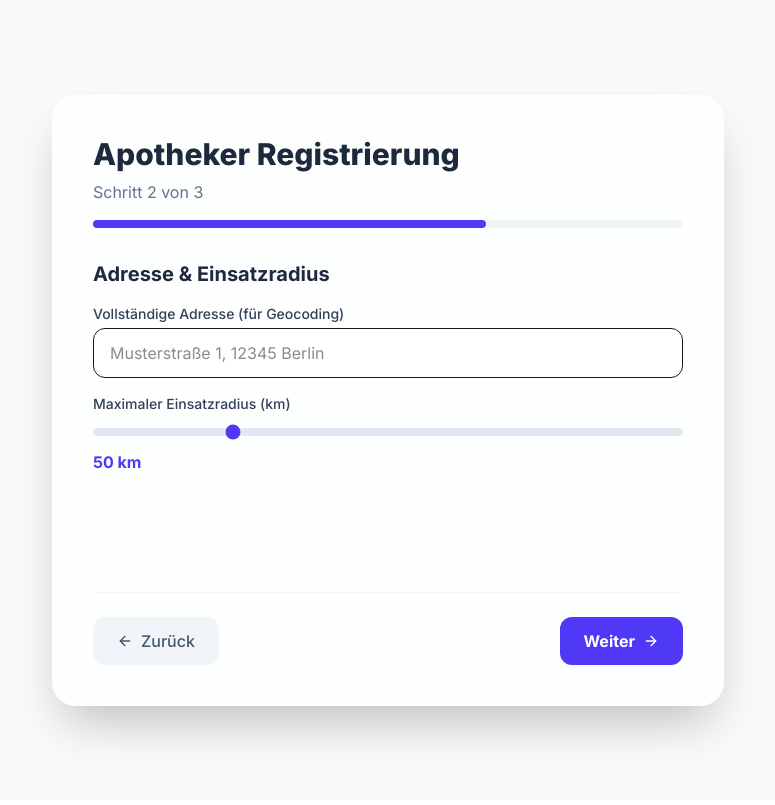
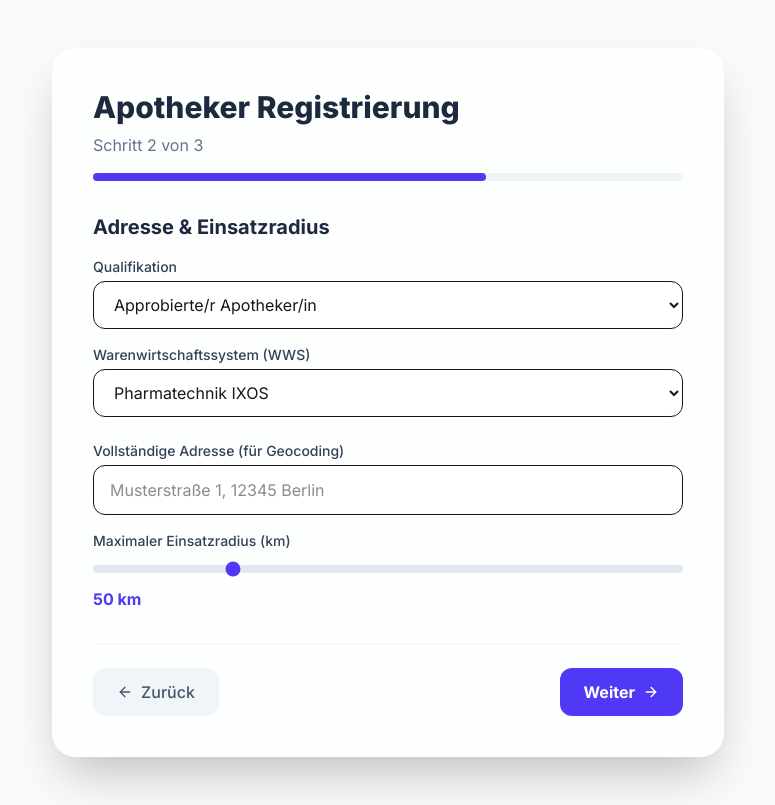
Before and after one commit to ezzy2024/serviceapotheke-web, a Next.js app: page /register/pharmacist in a window 1280 px wide. Both pictures are taken after a click on the button "Weiter". Shown: the whole page, without its empty margins (252-1027 px from the left). Built offline with nearby package versions, Linux system fonts and the light colour scheme; no server answers.

Commit message:
feat: implement roles and wws selection in pharmacist registration and job creation ; fix: resolve multipart boundary bug in file upload

```diff
--- a/src/app/(app)/dashboard/pharmacy/jobs/create/page.tsx
+++ b/src/app/(app)/dashboard/pharmacy/jobs/create/page.tsx
@@ -16,9 +16,14 @@ export default function CreateJobPost() {
   const [endDate, setEndDate] = useState('');
   const [salary, setSalary] = useState<number>(45); // Default to minimum
   const [requiredSoftware, setRequiredSoftware] = useState('Pharmatechnik IXOS');
+  const [customSoftware, setCustomSoftware] = useState('');
 
   // Travel Expenses
   const [travelExpenseCap, setTravelExpenseCap] = useState<number | ''>('');
+
+  // Qualification & Reason
+  const [requiredQualification, setRequiredQualification] = useState('Approbation');
+  const [reasonForVacancy, setReasonForVacancy] = useState('Urlaub');
 
   // Accommodation
   const [accommodationType, setAccommodationType] = useState('');
@@ -69,7 +74,9 @@ export default function CreateJobPost() {
         startDate: new Date(startDate).toISOString(),
         endDate: new Date(endDate).toISOString(),
         salary,
-        requiredSoftware,
+        requiredQualifications: requiredQualification,
+        requiredWws: requiredSoftware === 'Andere' ? customSoftware : requiredSoftware,
+        reasonForVacancy: reasonForVacancy,
         isUrgent: false,
 
         // Serialize additional metadata into the notes/description field or dedicated columns if they exist
@@ -146,19 +153,63 @@ export default function CreateJobPost() {
               </div>
             </div>
 
+            <div className="grid grid-cols-1 md:grid-cols-2 gap-5">
+              <div>
+                <label className="block text-sm font-medium text-slate-700 mb-1">Benötigte Qualifikation</label>
+                <select
+                  value={requiredQualification}
+                  onChange={e => setRequiredQualification(e.target.value)}
+                  className="w-full px-4 py-3 rounded-xl border bg-slate-50 focus:bg-white focus:ring-2 focus:ring-indigo-500 outline-none transition-colors"
+                >
+                  <option value="Approbation">Approbierte/r Apotheker/in</option>
+                  <option value="PTA">PTA</option>
+                  <option value="PKA">PKA</option>
+                </select>
+              </div>
+
+              <div>
+                <label className="block text-sm font-medium text-slate-700 mb-1">Vertretungsgrund</label>
+                <select
+                  value={reasonForVacancy}
+                  onChange={e => setReasonForVacancy(e.target.value)}
+                  className="w-full px-4 py-3 rounded-xl border bg-slate-50 focus:bg-white focus:ring-2 focus:ring-indigo-500 outline-none transition-colors"
+                >
+                  <option value="Urlaub">Urlaubsvertretung</option>
+                  <option value="Krankheit">Krankheitsausfall</option>
+                  <option value="Engpass">Personalengpass</option>
+                  <option value="Notdienst">Notdienst</option>
+                </select>
+              </div>
+            </div>
+
             <div>
               <label className="block text-sm font-medium text-slate-700 mb-1">Warenwirtschaftssystem (WWS)</label>
               <select
                 value={requiredSoftware}
-                onChange={e => setRequiredSoftware(e.target.value)}
-                className="w-full px-4 py-3 rounded-xl border bg-slate-50 focus:bg-white focus:ring-2 focus:ring-indigo-500 outline-none transition-colors"
+                onChange={e => {
+                  setRequiredSoftware(e.target.value);
+                  if (e.target.value !== 'Andere') setCustomSoftware('');
+                }}
+                className="w-full px-4 py-3 rounded-xl border bg-slate-50 focus:bg-white focus:ring-2 focus:ring-indigo-500 outline-none transition-colors mb-2"
               >
                 <option value="Pharmatechnik IXOS">Pharmatechnik IXOS</option>
                 <option value="CGM Lauer">CGM Lauer</option>
                 <option value="ApothekenSysteme">ApothekenSysteme (ADG)</option>
                 <option value="awinta">awinta</option>
-                <option value="Andere">Andere</option>
+                <option value="Sanitas">Sanitas</option>
+                <option value="Andere">Andere (Bitte angeben)</option>
               </select>
+
+              {requiredSoftware === 'Andere' && (
+                <input
+                  type="text"
+                  value={customSoftware}
+                  onChange={e => setCustomSoftware(e.target.value)}
+                  placeholder="Welches WWS wird verwendet?"
+                  required
+                  className="w-full px-4 py-3 rounded-xl border border-indigo-200 bg-indigo-50 focus:bg-white focus:ring-2 focus:ring-indigo-500 outline-none transition-colors"
+                />
+              )}
             </div>
           </div>
 
--- a/src/app/(app)/register/pharmacist/page.tsx
+++ b/src/app/(app)/register/pharmacist/page.tsx
@@ -20,7 +20,10 @@ export default function PharmacistWizard() {
     phoneNumber: '',
     address: '',
     maxDistanceKm: 50,
+    qualification: 'Approbation',
+    wwsProficiency: 'Pharmatechnik IXOS'
   });
+  const [customSoftware, setCustomSoftware] = useState('');
 
   const [file, setFile] = useState<File | null>(null);
 
@@ -38,6 +41,8 @@ export default function PharmacistWizard() {
         password: formData.password,
         phoneNumber: formData.phoneNumber,
         address: formData.address,
+        qualification: formData.qualification,
+        wwsProficiency: formData.wwsProficiency === 'Andere' ? customSoftware : formData.wwsProficiency
       });
 
       // 2. Login to get cookie
@@ -52,9 +57,7 @@ export default function PharmacistWizard() {
       if (file) {
         const fileData = new FormData();
         fileData.append('file', file);
-        await api.post(`/Pharmacist/${userId}/upload-approbation`, fileData, {
-          headers: { 'Content-Type': 'multipart/form-data' }
-        });
+        await api.post(`/Pharmacist/${userId}/upload-approbation`, fileData);
       }
 
       await api.put(`/Pharmacist/${userId}/profile`, {
@@ -128,6 +131,49 @@ export default function PharmacistWizard() {
                 >
                   <h3 className="text-xl font-bold text-slate-800 mb-4">Adresse & Einsatzradius</h3>
                   <div className="space-y-4">
+                    <div>
+                      <label className="block text-sm font-medium text-slate-700 mb-1">Qualifikation</label>
+                      <select
+                        value={formData.qualification}
+                        onChange={e => setFormData({...formData, qualification: e.target.value})}
+                        className="w-full px-4 py-3 rounded-xl border bg-white/50 focus:ring-2 focus:ring-indigo-500 outline-none"
+                      >
+                        <option value="Approbation">Approbierte/r Apotheker/in</option>
+                        <option value="PTA">PTA</option>
+                        <option value="PKA">PKA</option>
+                      </select>
+                    </div>
+
+                    <div>
+                      <label className="block text-sm font-medium text-slate-700 mb-1">Warenwirtschaftssystem (WWS)</label>
+                      <select
+                        value={formData.wwsProficiency}
+                        onChange={e => {
+                          setFormData({...formData, wwsProficiency: e.target.value});
+                          if (e.target.value !== 'Andere') setCustomSoftware('');
+                        }}
+                        className="w-full px-4 py-3 rounded-xl border bg-white/50 focus:ring-2 focus:ring-indigo-500 outline-none mb-2"
+                      >
+                        <option value="Pharmatechnik IXOS">Pharmatechnik IXOS</option>
+                        <option value="CGM Lauer">CGM Lauer</option>
+                        <option value="ApothekenSysteme">ApothekenSysteme (ADG)</option>
+                        <option value="awinta">awinta</option>
+                        <option value="Sanitas">Sanitas</option>
+                        <option value="Andere">Andere (Bitte angeben)</option>
+                      </select>
+
+                      {formData.wwsProficiency === 'Andere' && (
+                        <input
+                          type="text"
+                          value={customSoftware}
+                          onChange={e => setCustomSoftware(e.target.value)}
+                          placeholder="Welches WWS nutzt du?"
+                          required
+                          className="w-full px-4 py-3 rounded-xl border bg-white/50 focus:ring-2 focus:ring-indigo-500 outline-none"
+                        />
+                      )}
+                    </div>
+
                     <div>
                       <label className="block text-sm font-medium text-slate-700 mb-1">Vollständige Adresse (für Geocoding)</label>
                       <input type="text" placeholder="Musterstraße 1, 12345 Berlin" value={formData.address} onChange={e => setFormData({...formData, address: e.target.value})} className="w-full px-4 py-3 rounded-xl border bg-white/50 focus:ring-2 focus:ring-indigo-500 outline-none" required />
```
